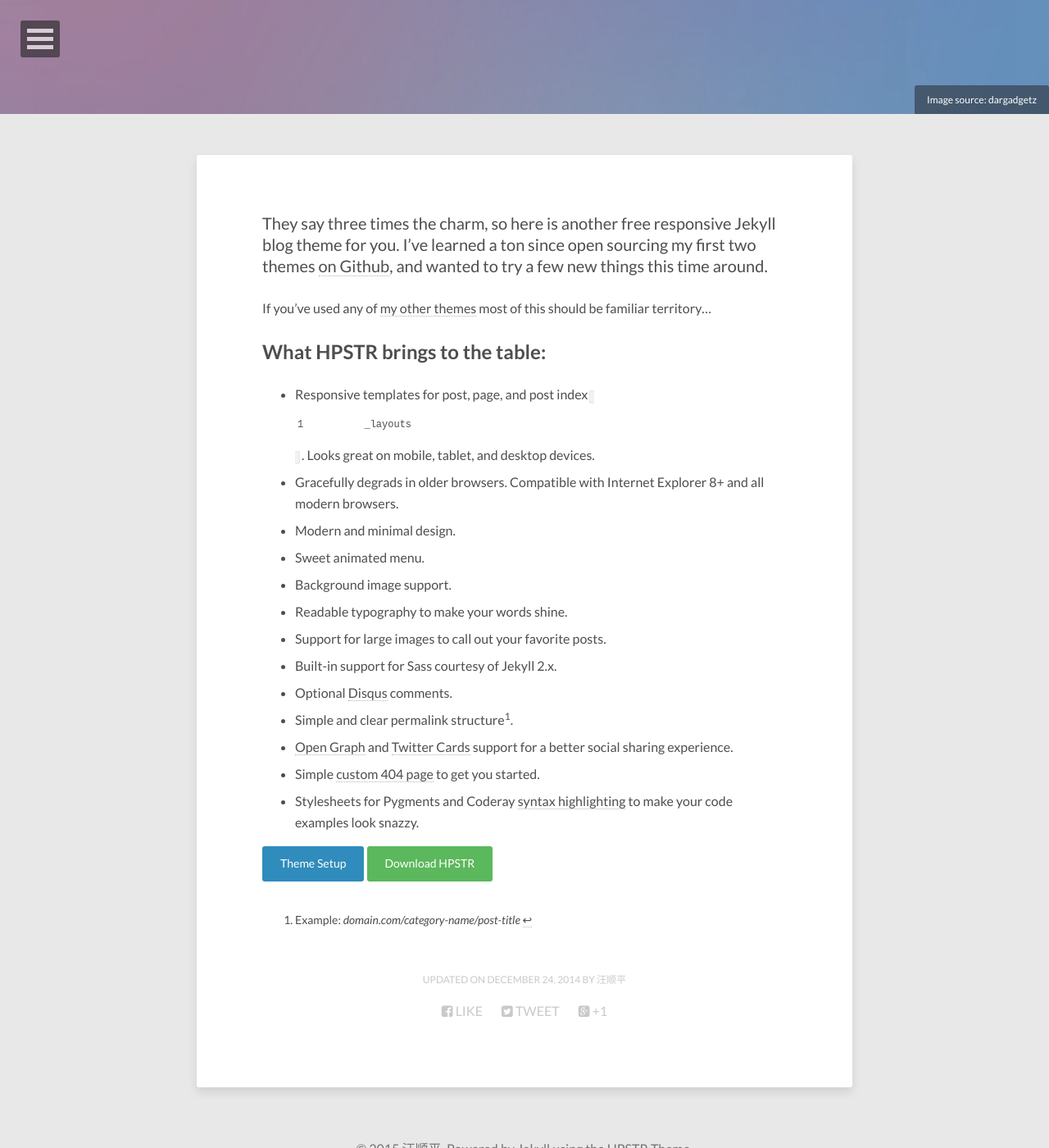
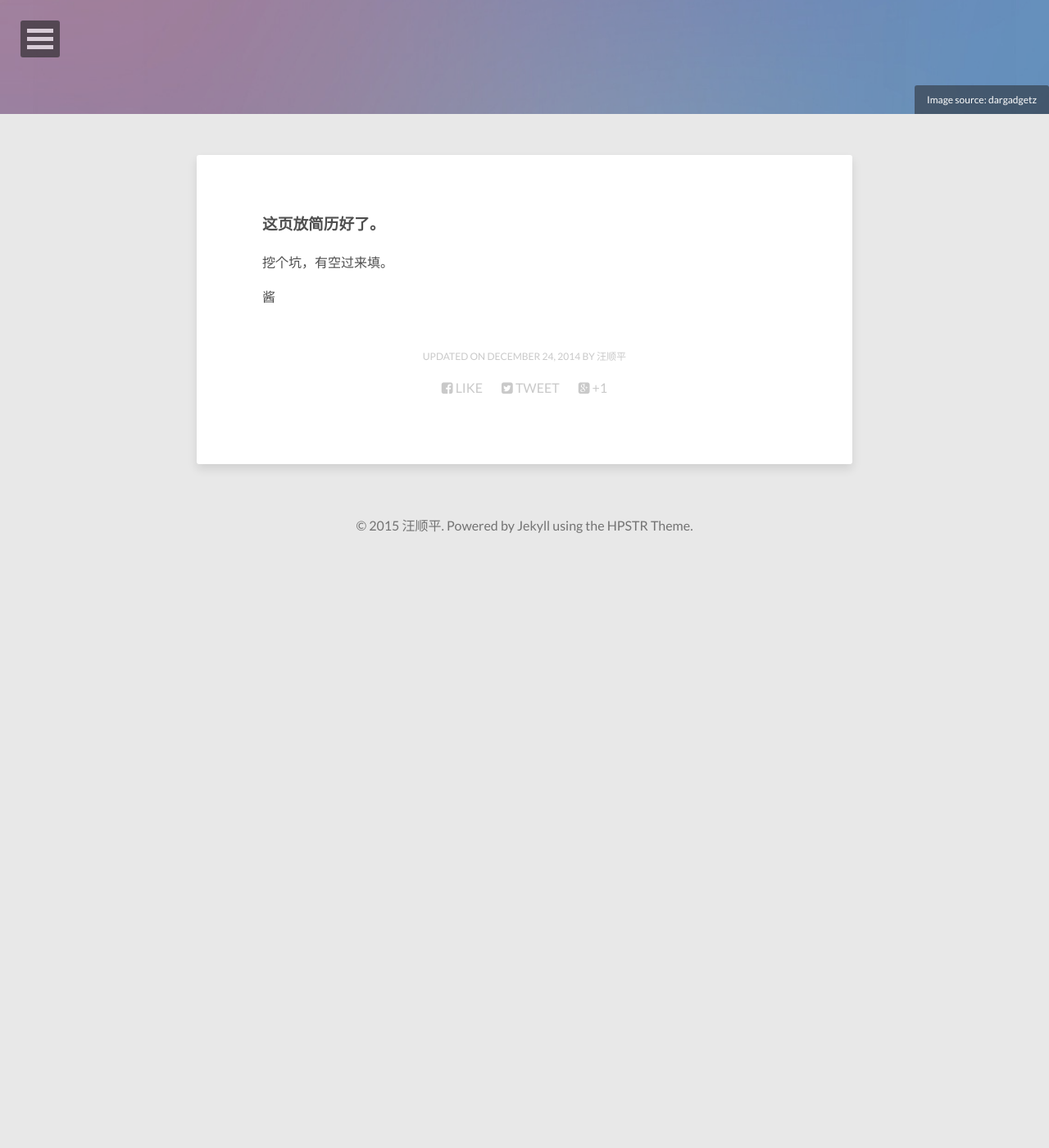
Before and after one commit to wangshunping/wangshunping.github.io, a Jekyll site: the page built from about/index.md, in a window 1280 px wide and 1400 px high, scrolled down 261 px. Shown: the whole window at 82% size. Built offline with Jekyll 4.4.1, drawn with Linux system fonts in a browser that asks for light colours; nearby versions of some CDN libraries; after the commit the page ends 945 px from its top, so only the background shows below that; some of the changed text lies outside the part shown.

```diff
--- a/_config.yml
+++ b/_config.yml
@@ -11,7 +11,7 @@ url:
 owner:
   name:           汪顺平
   avatar:         wsp.jpg
-  bio:            "Your bio goes here. It shouldn't be super long but a good two sentences or two should suffice."
+  bio:            "三流程序猿，二流死宅，一流梦想家。"
   email:          lionelwang93@163.com
   # Social networking links used in footer. Update and remove as you like.
   twitter:
@@ -23,7 +23,7 @@ owner:
   flickr:
   tumblr:
   # google plus id, include the '+', eg +mmistakes
-  google_plus:    +yourid
+  #google_plus:    +yourid
 
 # Background image to be tiled on all pages
 background:
@@ -35,7 +35,7 @@ google_verify:
 bing_verify:
 
 # http://en.wikipedia.org/wiki/List_of_tz_database_time_zones
-timezone:    America/New_York
+timezone:    China/Beijing
 future:      true
 highlighter: pygments
 markdown:    kramdown
--- a/about/index.md
+++ b/about/index.md
@@ -1,6 +1,6 @@
 ---
 layout: page
-title: About the Jekyll Theme
+title: 关于汪顺平
 image:
   feature: abstract-5.jpg
   credit: dargadgetz
@@ -9,26 +9,8 @@ comments: false
 modified: 2014-12-24
 ---
 
-They say three times the charm, so here is another free responsive Jekyll blog theme for you. I've learned a ton since open sourcing my first two themes [on Github](http://github.com/mmistakes), and wanted to try a few new things this time around.
+###这页放简历好了。
 
-If you've used any of [my other themes](http://mademistakes.com/work/jekyll-themes/) most of this should be familiar territory...
+挖个坑，有空过来填。
 
-## What HPSTR brings to the table:
-
-* Responsive templates for post, page, and post index `_layouts`. Looks great on mobile, tablet, and desktop devices.
-* Gracefully degrads in older browsers. Compatible with Internet Explorer 8+ and all modern browsers.
-* Modern and minimal design.
-* Sweet animated menu.
-* Background image support.
-* Readable typography to make your words shine.
-* Support for large images to call out your favorite posts.
-* Built-in support for Sass courtesy of Jekyll 2.x.
-* Optional [Disqus](http://disqus.com) comments.
-* Simple and clear permalink structure[^1].
-* [Open Graph](https://developers.facebook.com/docs/opengraph/) and [Twitter Cards](https://dev.twitter.com/docs/cards) support for a better social sharing experience.
-* Simple [custom 404 page]({{ site.url }}/404.html) to get you started.
-* Stylesheets for Pygments and Coderay [syntax highlighting]({{ site.url }}/code-highlighting-post/) to make your code examples look snazzy.
-
-<div markdown="0"><a href="{{ site.url }}/theme-setup/" class="btn btn-info">Theme Setup</a> <a href="https://github.com/mmistakes/hpstr-jekyll-theme" class="btn btn-success">Download HPSTR</a></div>
-
-[^1]: Example: *domain.com/category-name/post-title*
+酱
--- a/index.html
+++ b/index.html
@@ -34,9 +34,9 @@ image:
       <h1 class="entry-title"><a href="{{ site.url }}{{ post.url }}" rel="bookmark" title="{{ post.title }}" itemprop="url">{{ post.title }}</a></h1>
     {% endif %}
   </header>
-  <div class="entry-content">
-    {{ post.content }}
-  </div><!-- /.entry-content -->
+  <div class="entry-conntent">
+    {{ post.excerpt }}
+  </div><!-- /.entry-excerpt -->
 </article><!-- /.hentry -->
 {% endfor %}
 
```
Also changed, not shown: _posts/00.年终总结/2014-02-09-twenty-one-summary.md (+10 -7 lines), _posts/00.年终总结/2015-02-18-hi-happy-birthday.md (+3 -2 lines), 11 other files.
